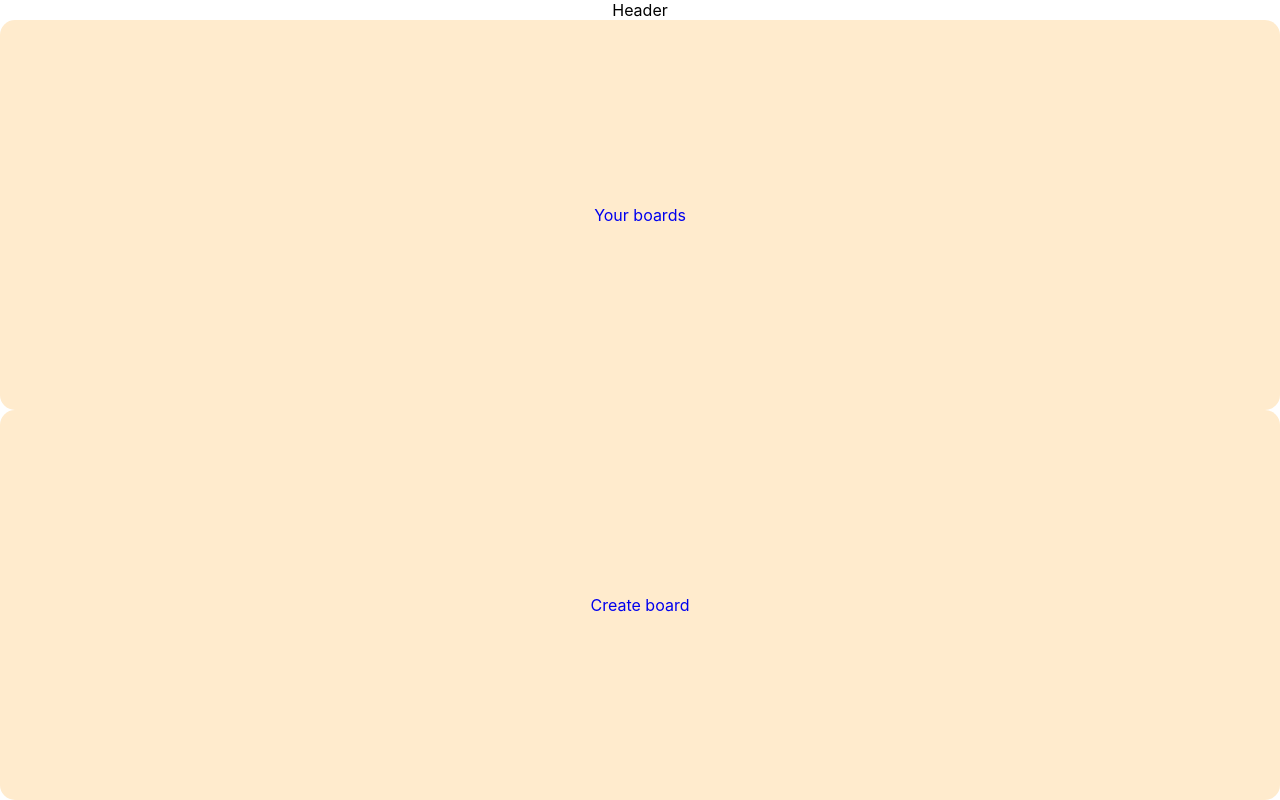
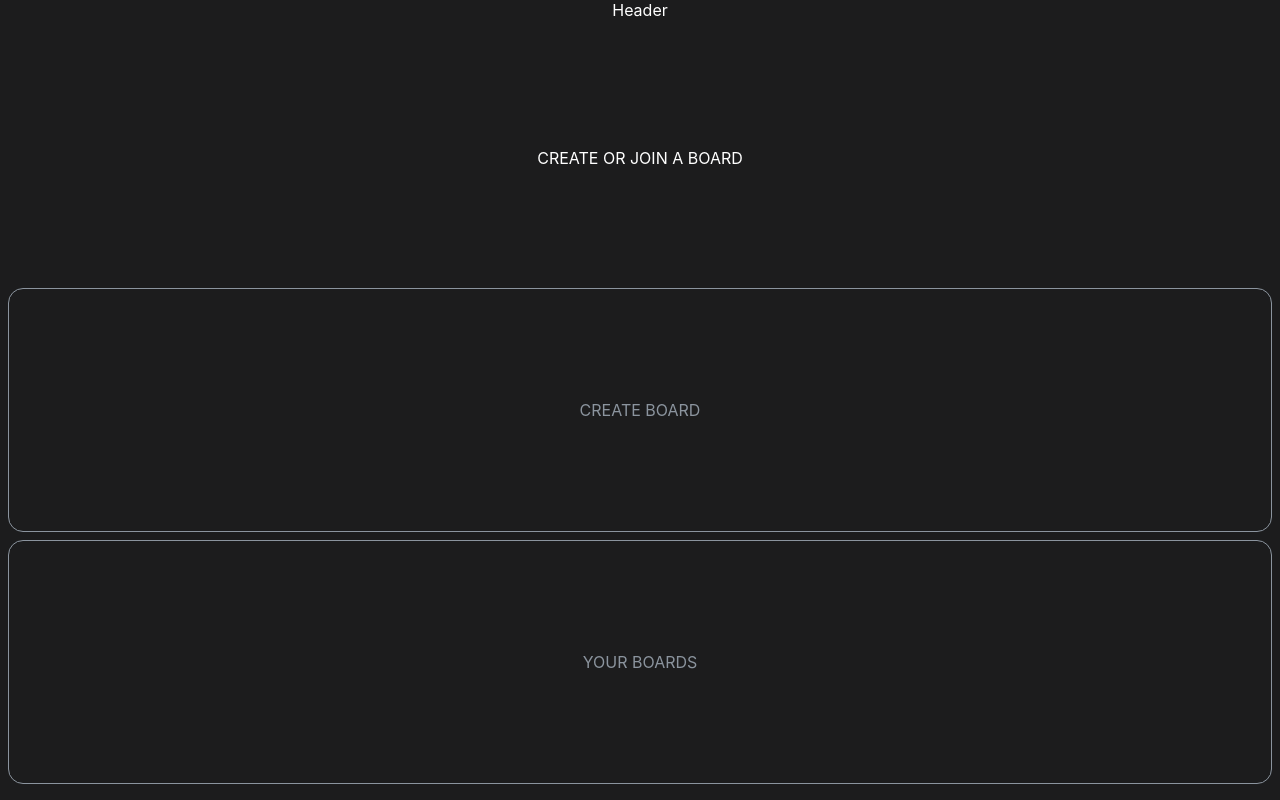
Before and after one commit to lighterboiii/task-tracker, a React (Create React App) app: page / in a window 1280 px wide. Built offline with nearby package versions, Linux system fonts and the light colour scheme.

Commit message:
изменить стилизацию

```diff
--- a/src/components/App/app.module.scss
+++ b/src/components/App/app.module.scss
@@ -5,5 +5,6 @@
   text-align: center;
   display: flex;
   flex-direction: column;
-  background-color: inherit;
+  background-color: #1c1c1d;
+  color: #FFF;
 }
--- a/src/components/Navigation/Navigation.module.scss
+++ b/src/components/Navigation/Navigation.module.scss
@@ -6,10 +6,20 @@
   flex-direction: row;
   justify-content: space-evenly;
   width: 100%;
+  border-top: .5px #8b949e solid;
 
   &__element {
     padding: 10px;
     text-decoration: none;
     max-height: 40px;
+    color: #8b949e;
+
+    &:focus {
+      color: #FFF;
+    }
+
+    &:hover {
+      color: #FFF;
+    }
   }
 }
--- a/src/components/TrackerComponent/tracker-component.module.scss
+++ b/src/components/TrackerComponent/tracker-component.module.scss
@@ -14,5 +14,6 @@
     border: none;
     background: transparent;
     padding: 16px;
+    color: #8b949e;
   }
 }
--- a/src/pages/BoardPage/board.tsx
+++ b/src/pages/BoardPage/board.tsx
@@ -1,3 +1,4 @@
+/* eslint-disable react/no-unescaped-entities */
 import { FC } from 'react';
 import { Route, Routes } from 'react-router-dom';
 import TrackerComponent from '../../components/TrackerComponent/tracker-component';
@@ -7,6 +8,7 @@ import styles from './board.module.scss';
 const BoardPage: FC = () => {
   return (
     <div className={styles.board}>
+      <h2>It's empty here yet</h2>
       <Routes>
         <Route path="/todo" element={<TrackerComponent title="To Do" />} />
         <Route
--- a/src/pages/HomePage/home.module.scss
+++ b/src/pages/HomePage/home.module.scss
@@ -2,19 +2,31 @@
   margin: 0;
   flex: 1;
   display: grid;
+  gap: 8px;
   grid-template-columns: 1;
-  grid-template-rows: repeat(2, 1fr);
+  grid-template-rows: 2fr 2fr 2fr;
+  padding: 16px 8px;
 
   &__element {
+    box-sizing: border-box;
     width: 100%;
     height: 100%;
     display: flex;
     justify-content: center;
     align-items: center;
-    border: none;
+    border: .5px #8b949e solid;
     cursor: pointer;
     text-decoration: none;
     border-radius: 15px;
-    background-color: blanchedalmond;
+    color: #8b949e;
+    text-transform: uppercase;
+  }
+
+  &__text {
+    color: #FFF;
+    display: flex;
+    justify-content: center;
+    align-items: center;
+    text-transform: uppercase;
   }
 }
--- a/src/pages/HomePage/home.tsx
+++ b/src/pages/HomePage/home.tsx
@@ -5,11 +5,12 @@ import styles from './home.module.scss';
 const HomePage: FC = () => {
   return (
     <nav className={styles.home}>
+      <div className={styles.home__text}>create or join a board</div>
+      <Link className={styles.home__element} to="/create">
+        Create board
+      </Link>
       <Link className={styles.home__element} to="/boards">
         Your boards
-      </Link>
-      <Link className={styles.home__element} to="/create">
-        Create board
       </Link>
     </nav>
   );
```
